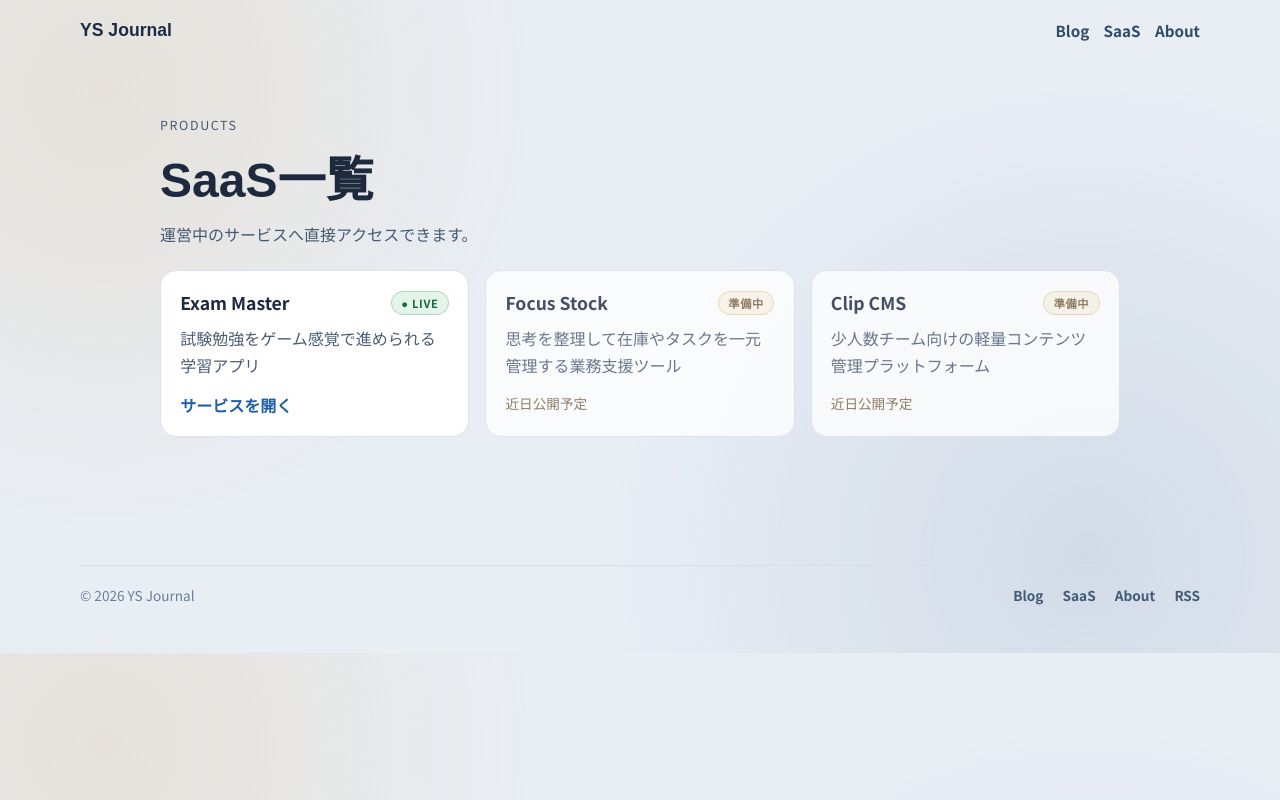
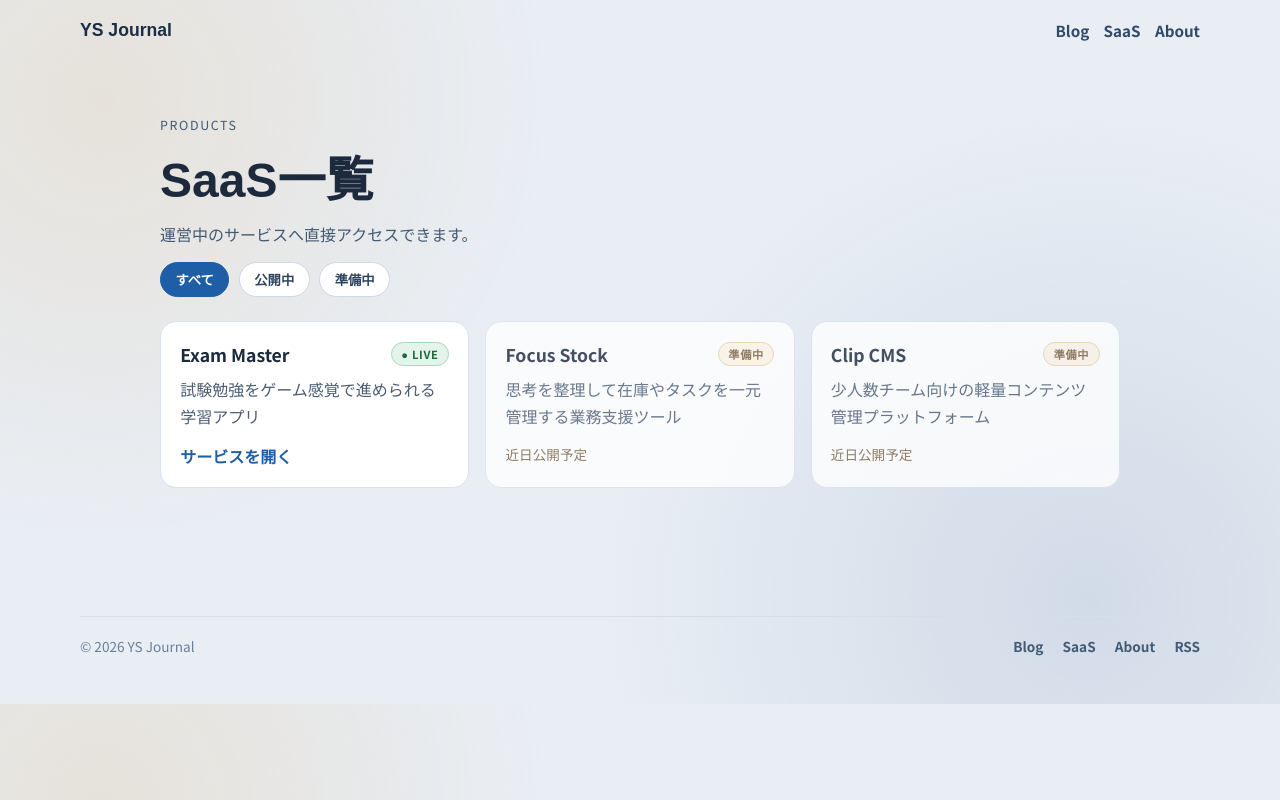
Before and after one commit to ysdev421/ys-portfolio, a Next.js app: page /products in a window 1280 px wide. Built offline with nearby package versions, Linux system fonts and the light colour scheme; a web font is replaced by a local one.

Commit message:
productsに公開状態フィルタを追加

```diff
--- a/app/products/page.module.css
+++ b/app/products/page.module.css
@@ -20,6 +20,29 @@
 .header p {
   margin-top: 0.7rem;
   color: #435a74;
+}
+
+.filters {
+  margin-top: 1rem;
+  display: flex;
+  flex-wrap: wrap;
+  gap: 0.6rem;
+}
+
+.filters button {
+  border: 1px solid #ccd8e7;
+  background: #ffffff;
+  color: #2e4562;
+  border-radius: 999px;
+  padding: 0.45rem 0.9rem;
+  font-weight: 600;
+  cursor: pointer;
+}
+
+.filters button.activeFilter {
+  background: #1e5ea7;
+  border-color: #1e5ea7;
+  color: #ffffff;
 }
 
 .grid {
--- a/app/products/page.tsx
+++ b/app/products/page.tsx
@@ -1,7 +1,22 @@
+"use client";
+
+import { useMemo, useState } from "react";
 import { products } from "@/lib/products";
 import styles from "./page.module.css";
 
+type StatusFilter = "all" | "live" | "coming_soon";
+
 export default function ProductsPage() {
+  const [statusFilter, setStatusFilter] = useState<StatusFilter>("all");
+
+  const filteredProducts = useMemo(
+    () =>
+      products.filter((product) =>
+        statusFilter === "all" ? true : product.status === statusFilter,
+      ),
+    [statusFilter],
+  );
+
   return (
     <main id="main-content" className={styles.page}>
       <header className={styles.header}>
@@ -10,8 +25,32 @@ export default function ProductsPage() {
         <p>運営中のサービスへ直接アクセスできます。</p>
       </header>
 
+      <div className={styles.filters} role="group" aria-label="公開状態フィルタ">
+        <button
+          type="button"
+          onClick={() => setStatusFilter("all")}
+          className={statusFilter === "all" ? styles.activeFilter : ""}
+        >
+          すべて
+        </button>
+        <button
+          type="button"
+          onClick={() => setStatusFilter("live")}
+          className={statusFilter === "live" ? styles.activeFilter : ""}
+        >
+          公開中
+        </button>
+        <button
+          type="button"
+          onClick={() => setStatusFilter("coming_soon")}
+          className={statusFilter === "coming_soon" ? styles.activeFilter : ""}
+        >
+          準備中
+        </button>
+      </div>
+
       <section className={styles.grid}>
-        {products.map((product) => (
+        {filteredProducts.map((product) => (
           <article
             key={product.id}
             className={`${styles.card} ${product.status === "coming_soon" ? styles.cardSoon : ""}`}
```
